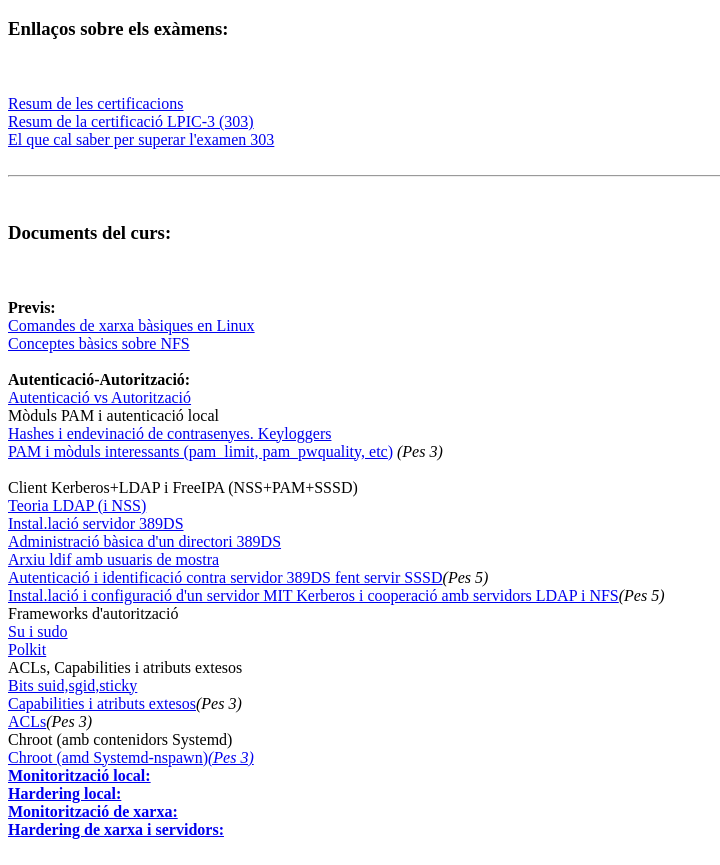
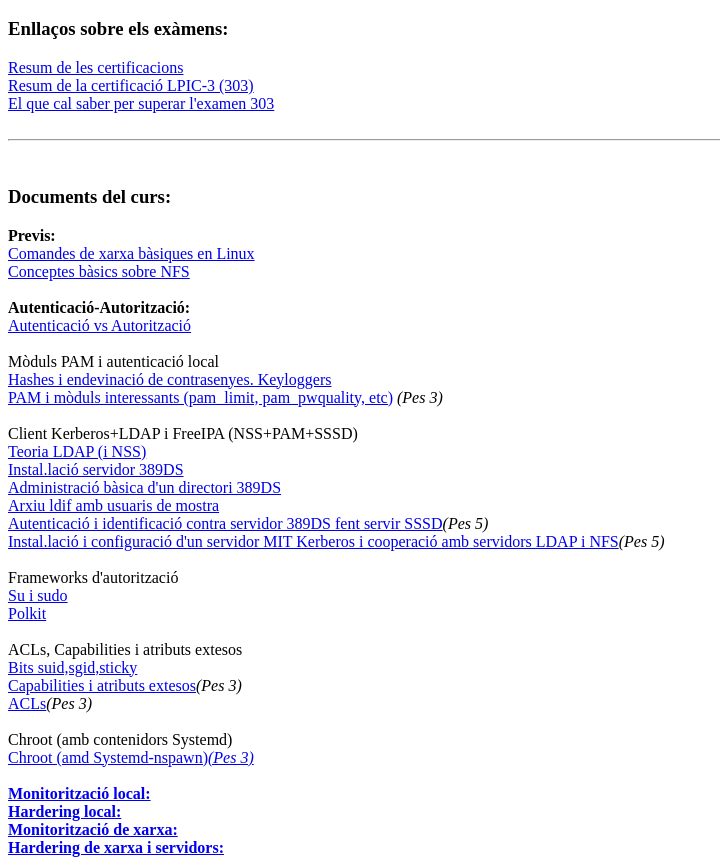
Before and after one commit to q2dg/LPIC3-303, a plain HTML site: page index.html in a window 1280 px wide. Shown: the part 48-913 px from the top of the page, without its empty margins (0-720 px from the left). Drawn offline with Linux system fonts and the light colour scheme.

Commit message:
Update index.html

```diff
--- a/index.html
+++ b/index.html
@@ -1,20 +1,20 @@
 <html>
 <body>
 <h1>Material curs LPIC 3-303</h1>
-<h3>Enllaços sobre els exàmens:</h3><br><br>
+<h3>Enllaços sobre els exàmens:</h3>
 <a href="http://www.lpi.org/our-certifications/summary-of-certifications">Resum de les certificacions</a><br>
 <a href="https://www.lpi.org/our-certifications/lpic-3-303-overview">Resum de la certificació LPIC-3 (303)</a><br>
 <a href="https://www.lpi.org/our-certifications/exam-303-objectives">El que cal saber per superar l'examen 303</a><br>
 <br><hr><br>
 
-<h3>Documents del curs:</h3> <br><br>
+<h3>Documents del curs:</h3>
 
 <b>Previs: </b><br>
 <a href="ComandesXarxaBasiquesLinux.pdf.pdf" download target=_blank>Comandes de xarxa bàsiques en Linux</a><br>
 <a href="LDAP-Kerberos-FreeIPA/NFS.pdf" download target=_blank>Conceptes bàsics sobre NFS</a><br><br>
 
 <b>Autenticació-Autorització:</b><br>
-<a href="DiferenciaAutenticacioAutoritzacio(iManeres).pdf" download target=_blank>Autenticació vs Autorització</a><br>
+<a href="DiferenciaAutenticacioAutoritzacio(iManeres).pdf" download target=_blank>Autenticació vs Autorització</a><br><br>
 
 Mòduls PAM i autenticació local <br>
 <a href="HashesContrasenyesiKeyloggers.pdf" download target=_blank>Hashes i endevinació de contrasenyes. Keyloggers</a><br>
@@ -26,23 +26,23 @@ Client Kerberos+LDAP i FreeIPA (NSS+PAM+SSSD)<br>
 <a href="LDAP-Kerberos-FreeIPA/PracticaAdministracionBasicaDirectorio.pdf" download target=_blank>Administració bàsica d'un directori 389DS</a><br>
 <a href="LDAP-Kerberos-FreeIPA/usuarios.ldif" download target=_blank>Arxiu ldif amb usuaris de mostra</a><br>
 <a href="LDAP-Kerberos-FreeIPA/LoginDesdeClienteUsandoSSSD.pdf" download target=_blank>Autenticació i identificació contra servidor 389DS fent servir SSSD</a><i>(Pes 5)</i><br>
-<a href="LDAP-Kerberos-FreeIPA/Kerberos.pdf" download target=_blank>Instal.lació i configuració d'un servidor MIT Kerberos i cooperació amb servidors LDAP i NFS</a><i>(Pes 5)</i><br>
+<a href="LDAP-Kerberos-FreeIPA/Kerberos.pdf" download target=_blank>Instal.lació i configuració d'un servidor MIT Kerberos i cooperació amb servidors LDAP i NFS</a><i>(Pes 5)</i><br><br>
 <!--<a href="LDAP-Kerberos-FreeIPA/FreeIPA.pdf" download target=_blank>FreeIPA (client, servidor i rèplica)</a><i>(Pes 4)</i><br>-->
 
 Frameworks d'autorització <br>
 <a href="SuSudo.pdf" download target=_blank>Su i sudo</a><br>
-<a href="Polkit.pdf" download target=_blank>Polkit</a><br>
+<a href="Polkit.pdf" download target=_blank>Polkit</a><br><br>
 
 ACLs, Capabilities i atributs extesos <br>
 <a href="Suid.pdf" download target=_blank>Bits suid,sgid,sticky</a><br>
 <a href="CapabilitiesIAtrExt.pdf" download target=_blank>Capabilities i atributs extesos</a><i>(Pes 3)</i><br>
-<a href="ACLs.pdf" download target=_blank>ACLs</a><i>(Pes 3)</i><br>
+<a href="ACLs.pdf" download target=_blank>ACLs</a><i>(Pes 3)</i><br><br>
 
 Chroot (amb contenidors Systemd)<br>
-<a href="ChrootAmbMkosiiSystemd-nspawn.pdf" download target=_blank>Chroot (amd Systemd-nspawn)<i>(Pes 3)</i><br>
+<a href="ChrootAmbMkosiiSystemd-nspawn.pdf" download target=_blank>Chroot (amd Systemd-nspawn)<i>(Pes 3)</i><br><br>
 
 <!--
-SELinux<i>(Pes 4)</i><br>
+SELinux<i>(Pes 4)</i><br><br>
 Servidor RADIUS<i>(Pes 4)</i><br><br>
 -->
 
```
